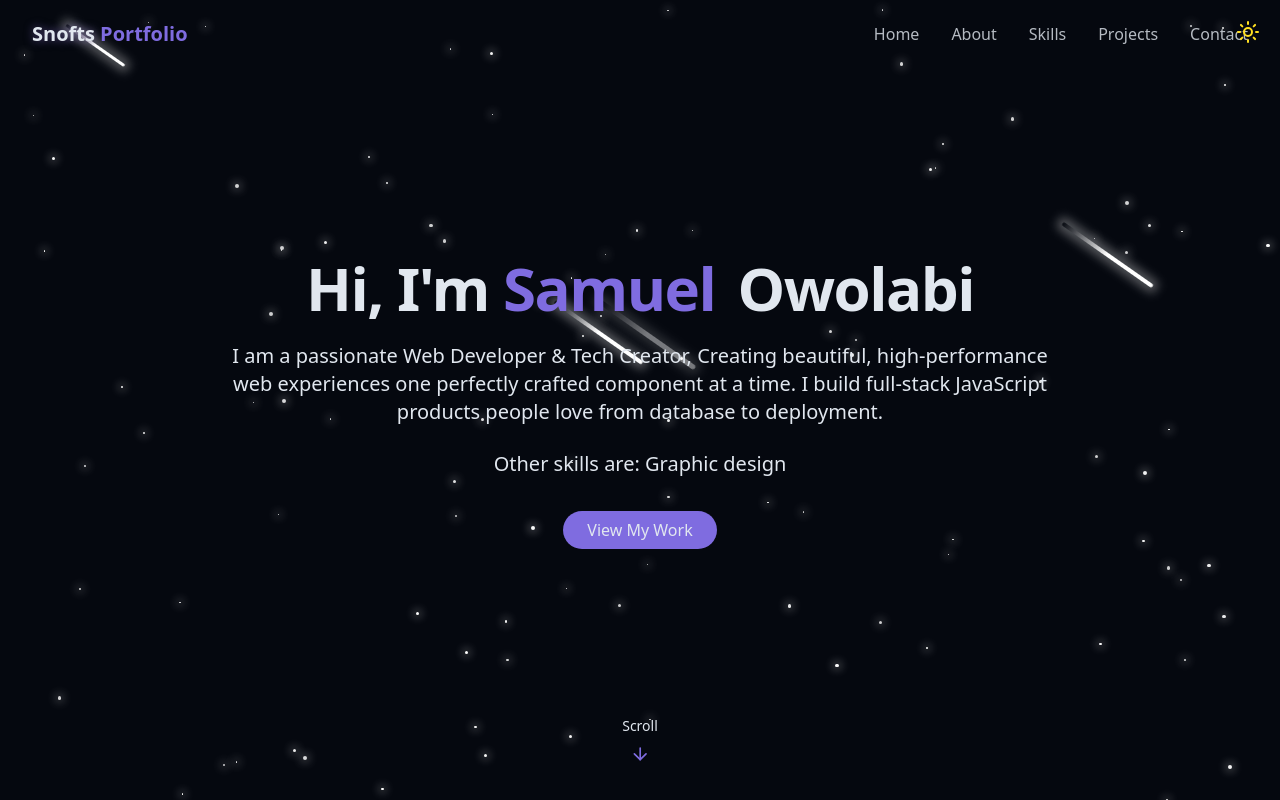
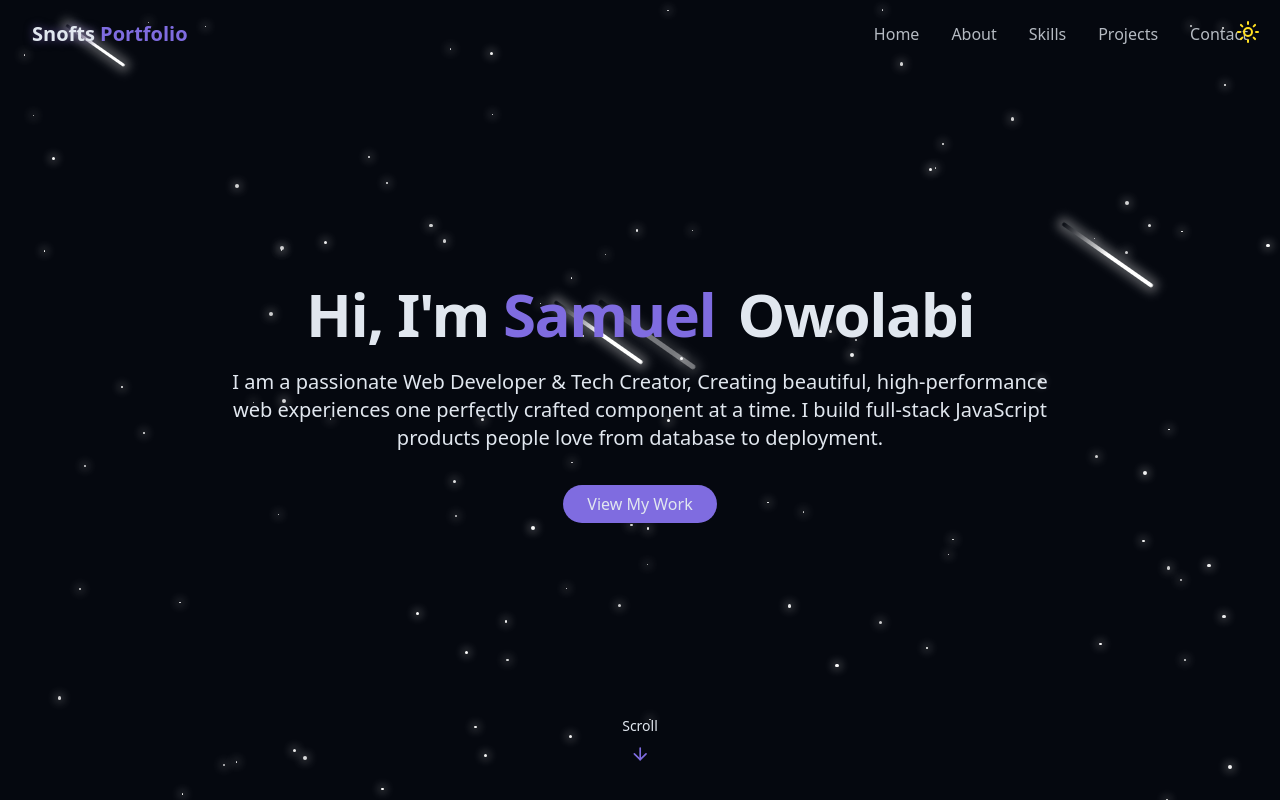
Before and after one commit to Snofts/Snofts-portfolio-website, a React (Vite) app: page / in a window 1280 px wide. Shown: the top 800 px of the page. Built offline with nearby package versions, Linux system fonts and the light colour scheme.

Commit message:
Text removed from hero section

```diff
--- a/src/components/HeroSection.jsx
+++ b/src/components/HeroSection.jsx
@@ -12,7 +12,6 @@ const HeroSection = () => {
                     <span className='text-gradient ml-2 opacity-0 animate-fade-in-delay-2'> Owolabi</span>
                 </h1>
                 <p className='text-lg md:text-xl text-muted-foreground max-2-2xl mx-auto opacity-0 animate-fade-in-delay-3'>I am a passionate Web Developer & Tech Creator, Creating beautiful, high-performance web experiences one perfectly crafted component at a time. I build full-stack JavaScript products people love from database to deployment.</p>
-                <p className='text-lg md:text-xl text-muted-foreground max-2-2xl mx-auto opacity-0 animate-fade-in-delay-3'>Other skills are: <span className='hover:text-primary'><a href="https://drive.google.com/drive/folders/1ps8Z7onYcntLF57cRetluAyOv9kftj87?usp=sharing">Graphic design</a></span> </p>
                 <div className='pt-4 opacity-0 animate-fade-in-delay-4'>
                     <a href="#projects" className='cosmic-button'>View My Work</a>
                 </div>
```
